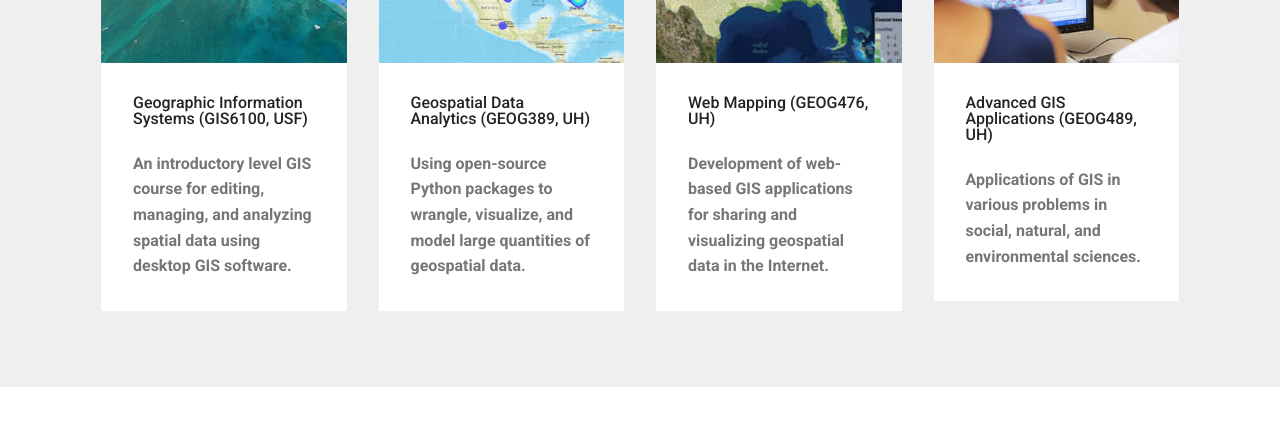
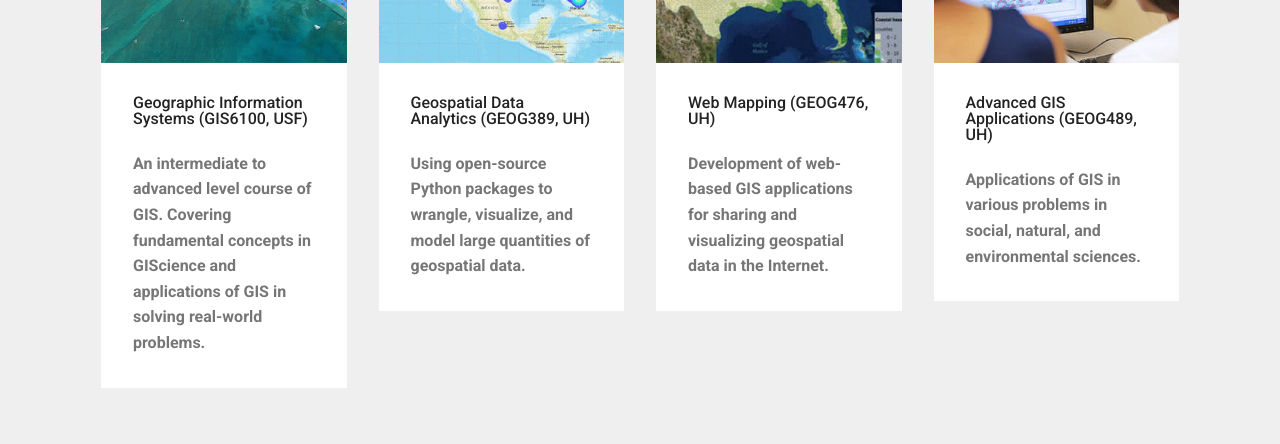
Before and after one commit to qiang-yi/qiang-yi.github.io, a plain HTML site: page index.html in a window 1280 px wide. Shown: the part 2560-3004 px from the top of the page. Drawn offline with Linux system fonts and the light colour scheme; files whose address does not match are found by name.

```diff
--- a/index.html
+++ b/index.html
@@ -269,7 +269,7 @@
                     <div class="card-box">
                         <h4 class="card-title mbr-fonts-style display-7">Geographic Information Systems (GIS6100, USF)</h4>
                         <p class="mbr-text mbr-fonts-style display-7">
-                            An introductory level GIS course for editing, managing, and analyzing spatial data using desktop GIS software.
+                            An intermediate to advanced level course of GIS. Covering fundamental concepts in GIScience and applications of GIS in solving real-world problems.
                         </p>
                     </div>
 
```
